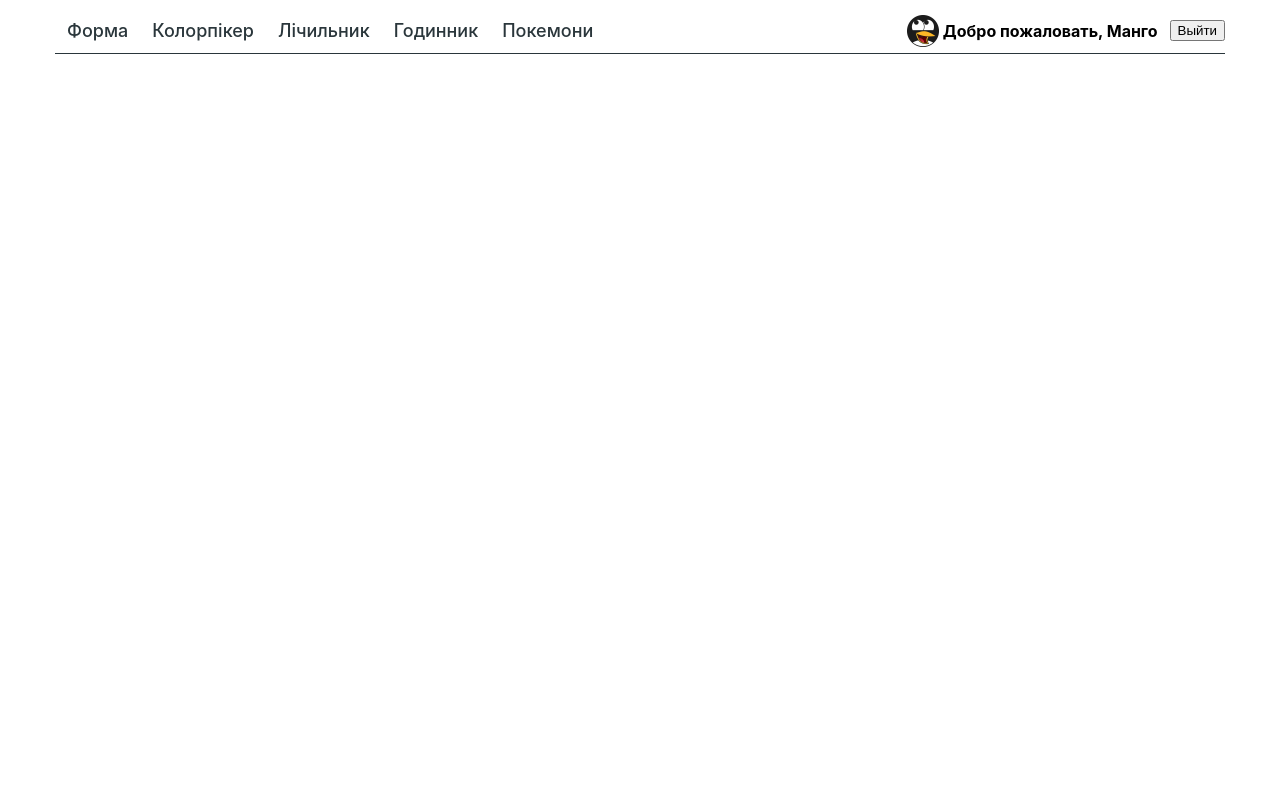
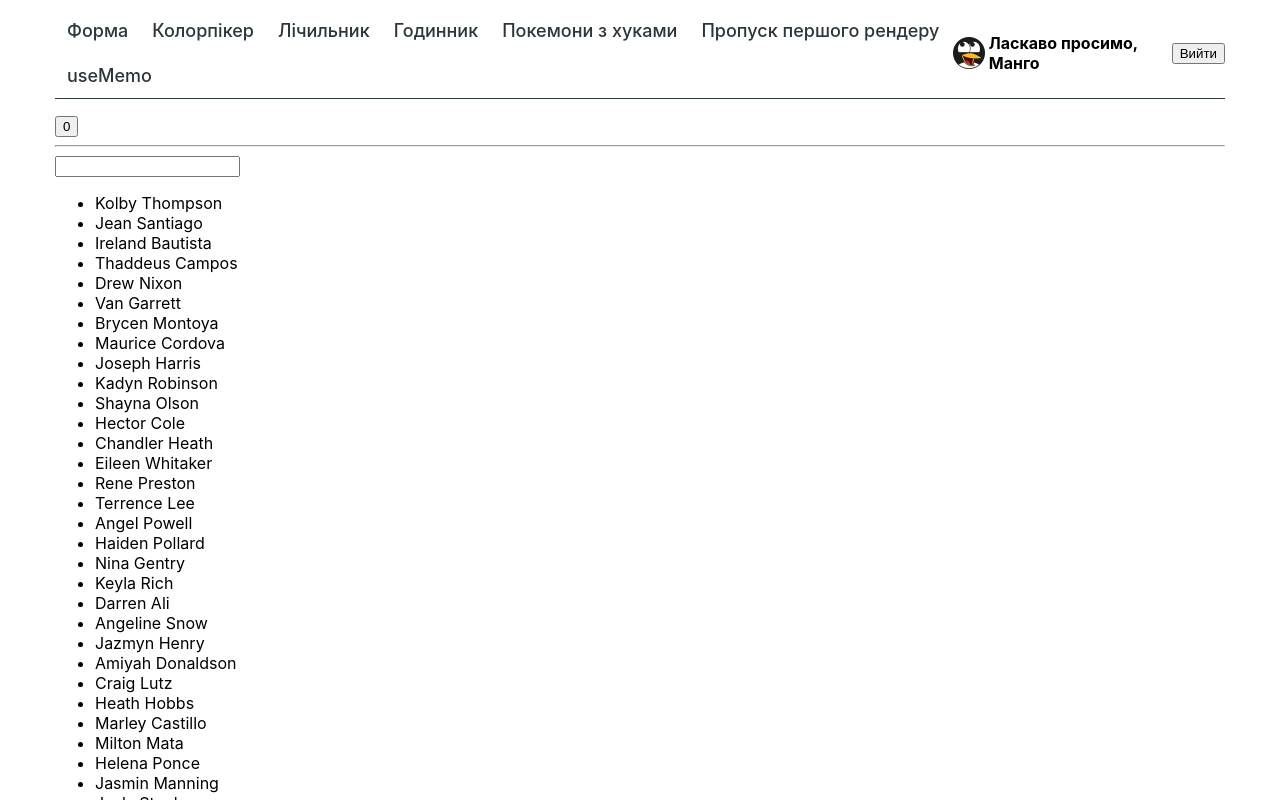
Before and after one commit to Allovallo/react-hooks-01, a React (Create React App) app: page /notes in a window 1280 px wide. Both pictures are taken after a click on the button "Войти". Shown: the top 800 px of the page. Built offline with nearby package versions, Linux system fonts and the light colour scheme.

Commit message:
files updated

```diff
--- a/src/App.js
+++ b/src/App.js
@@ -5,6 +5,8 @@
 import Counter from './components/Counter/Counter';
 import Clock from './components/Clock/Clock';
 import PokemonView from './views/PokemonView';
+import SkipEffectOnFirstRender from './components/SkipEffectOnFirstRender';
+import Friends from './components/Friends';
 
 const colorPickerOptions = [
   { label: 'red', color: '#F44336' },
@@ -34,7 +36,8 @@
         <Route path="/counter" element={<Counter />}></Route>
         <Route path="/clock" element={<Clock />}></Route>
         <Route path='/pokemon' element={<PokemonView />}></Route>
-
+        <Route path='/skip-first-render' element={<SkipEffectOnFirstRender />}></Route>
+        <Route path='/notes' element={<Friends />}></Route>
       </Routes>
 
     </div>
--- a/src/components/ColorPicker/ColorPicker.js
+++ b/src/components/ColorPicker/ColorPicker.js
@@ -13,7 +13,7 @@
   return (
     <div className={styles.container}>
       <h2 className={styles.title}>Color Picker</h2>
-      <p>Выбран цвет: {label}</p>
+      <p>Обрано кольор: {label}</p>
       <div>
         {options.map(({ label, color }, index) => (
           <button
--- /dev/null
+++ b/src/components/Friends.js
@@ -0,0 +1,133 @@
+import { useState } from 'react';
+// import { useMemo } from 'react';
+
+const initalFriends = [
+  'Kolby Thompson',
+  'Jean Santiago',
+  'Ireland Bautista',
+  'Thaddeus Campos',
+  'Drew Nixon',
+  'Van Garrett',
+  'Brycen Montoya',
+  'Maurice Cordova',
+  'Joseph Harris',
+  'Kadyn Robinson',
+  'Shayna Olson',
+  'Hector Cole',
+  'Chandler Heath',
+  'Eileen Whitaker',
+  'Rene Preston',
+  'Terrence Lee',
+  'Angel Powell',
+  'Haiden Pollard',
+  'Nina Gentry',
+  'Keyla Rich',
+  'Darren Ali',
+  'Angeline Snow',
+  'Jazmyn Henry',
+  'Amiyah Donaldson',
+  'Craig Lutz',
+  'Heath Hobbs',
+  'Marley Castillo',
+  'Milton Mata',
+  'Helena Ponce',
+  'Jasmin Manning',
+  'Jayla Stephens',
+  'Anahi Gomez',
+  'Caylee Holmes',
+  'Jeffrey Quinn',
+  'Travis George',
+  'Kamari Church',
+  'Makaila Harrell',
+  'Adam Duke',
+  'Mckinley Fitzpatrick',
+  'Mya Spencer',
+  'Heidi Morton',
+  'Nyasia Guzman',
+  'Chaim Lowe',
+  'Yaretzi Moore',
+  'Andrea Mcmillan',
+  'Joe Williams',
+  'Jaden Thornton',
+  'Noemi Hansen',
+  'Adolfo Schneider',
+  'Yadira Webb',
+  'Nathanial Powers',
+  'Claire Ramsey',
+  'Yadiel Rodgers',
+  'Casey Joyce',
+  'Abraham Vance',
+  'Viviana Clay',
+  'Maxwell Calhoun',
+  'Sage Rowe',
+  'Emerson Beard',
+  'Carla Ward',
+  'Deacon Larsen',
+  'Clay Nash',
+  'Ruby Stevenson',
+  'Aracely Rojas',
+  'Jay Shea',
+  'Kameron Sherman',
+  'Tanner Avila',
+  'Luis Shannon',
+  'Kristen Franklin',
+  'Rachael Ellison',
+  'Matthew Ball',
+  'Kaylee Sweeney',
+  'Kassidy Madden',
+  'Jovanny Brock',
+  'Nikolas Davies',
+  'Braiden Poole',
+  'Carleigh Hodge',
+  'Sonia Hester',
+  'Cash Winters',
+  'Elsie Melton',
+  'Roberto Camacho',
+  'Nick Chavez',
+  'Efrain Ballard',
+  'Derick Archer',
+  'Gabriel Horton',
+  'Hadley Barr',
+  'Anabel Underwood',
+  'Leila Kerr',
+  'Ross Carney',
+  'Amber Rowe',
+  'Nathen Franklin',
+  'Oliver Harvey',
+  'Gavin Torres',
+  'Scott Lambert',
+  'Zane Hardy',
+  'Cody Waller',
+  'Angelique Shannon',
+  'Nathaly Mckenzie',
+  'Kaylee Pittman',
+  'Gracelyn Suarez',
+];
+
+export default function Friends() {
+  const [count, setCount] = useState(0);
+  const [friends] = useState(initalFriends);
+  const [filter, setFilter] = useState('');
+
+  // const visibleFriends = useMemo(() => {
+  //   console.log('Фильтруем друзей ' + Date.now());
+  //   return friends.filter(friend => friend.toLowerCase().includes(filter));
+  // }, [filter, friends]);
+
+  const visibleFriends = friends.filter(friend =>
+    friend.toLowerCase().includes(filter),
+  );
+
+  return (
+    <div>
+      <button onClick={() => setCount(c => c + 1)}>{count}</button>
+      <hr />
+      <input onChange={e => setFilter(e.target.value)} value={filter} />
+      <ul>
+        {visibleFriends.map((friend, idx) => (
+          <li key={idx}>{friend}</li>
+        ))}
+      </ul>
+    </div>
+  );
+}
--- a/src/components/Navigation/Navigation.js
+++ b/src/components/Navigation/Navigation.js
@@ -41,7 +41,23 @@
       className={styles.link}
       activeClassName={styles.activeLink}
     >
-      Покемони
+      Покемони з хуками
+    </NavLink>
+
+    <NavLink
+      to='/skip-first-render'
+      className={styles.link}
+      activeClassName={styles.activeLink}
+    >
+      Пропуск першого рендеру
+    </NavLink>
+
+    <NavLink
+      to='/notes'
+      className={styles.link}
+      activeClassName={styles.activeLink}
+    >
+      useMemo
     </NavLink>
   </nav>
 );
--- a/src/components/Pokemon/Form.js
+++ b/src/components/Pokemon/Form.js
@@ -36,7 +36,7 @@
         />
         <button type="submit">
           <ImSearch style={{ marginRight: 8 }} />
-          Найти
+          Знайти
         </button>
       </form>
     );
--- a/src/components/Pokemon/Info.js
+++ b/src/components/Pokemon/Info.js
@@ -37,7 +37,7 @@
     const { pokemonName } = this.props;
 
     if (status === 'idle') {
-      return <div>Введите имя покемона.</div>;
+      return <div>Введить ім'я покемону!</div>;
     }
 
     if (status === 'pending') {
--- a/src/components/Pokemon/PendingView.js
+++ b/src/components/Pokemon/PendingView.js
@@ -28,7 +28,7 @@
     <div role="alert">
       <div style={styles.spinner}>
         <ImSpinner size="32" className="icon-spin" />
-        Загружаем...
+        Завантажуємо...
       </div>
       <PokemonDataView pokemon={pokemon} />
     </div>
--- a/src/components/SignupForm/SignupForm.js
+++ b/src/components/SignupForm/SignupForm.js
@@ -34,7 +34,7 @@
         <input type="password" name="password" onChange={handleChange} value={password} />
       </label>
 
-      <button type="submit">Зарегистрироваться</button>
+      <button type="submit">Зареєструватися</button>
     </form>
   );
 }
--- /dev/null
+++ b/src/components/SkipEffectOnFirstRender.js
@@ -0,0 +1,35 @@
+import { useState, useEffect, useRef } from 'react';
+
+const styles = {
+  code: {
+    display: 'inline-flex',
+    padding: 4,
+    borderRadius: 4,
+    backgroundColor: '#ddd',
+    fontWeight: 700,
+  },
+};
+
+export default function SkipEffectOnFirstRender() {
+  const [count, setCount] = useState(0);
+  const isFirstRender = useRef(true);
+
+  useEffect(() => {
+    if (isFirstRender.current) {
+      isFirstRender.current = false;
+      return;
+    }
+
+    console.log(`Виконується useEffect - ${Date.now()}`);
+  });
+
+  return (
+    <div>
+      <button onClick={() => setCount(c => c + 1)}>{count}</button>
+      <p>
+        <code style={styles.code}>useEffect</code> цього компоненту не
+        виконується на першому рендері
+      </p>
+    </div>
+  );
+}
--- a/src/components/UserMenu/UserMenu.js
+++ b/src/components/UserMenu/UserMenu.js
@@ -11,9 +11,9 @@
         height="32"
         className={styles.avatar}
       />
-      <p className={styles.name}>Добро пожаловать, {user.name}</p>
+      <p className={styles.name}>Ласкаво просимо, {user.name}</p>
       <button type="button" onClick={onLogOut}>
-        Выйти
+        Вийти
       </button>
     </div>
   );
```
